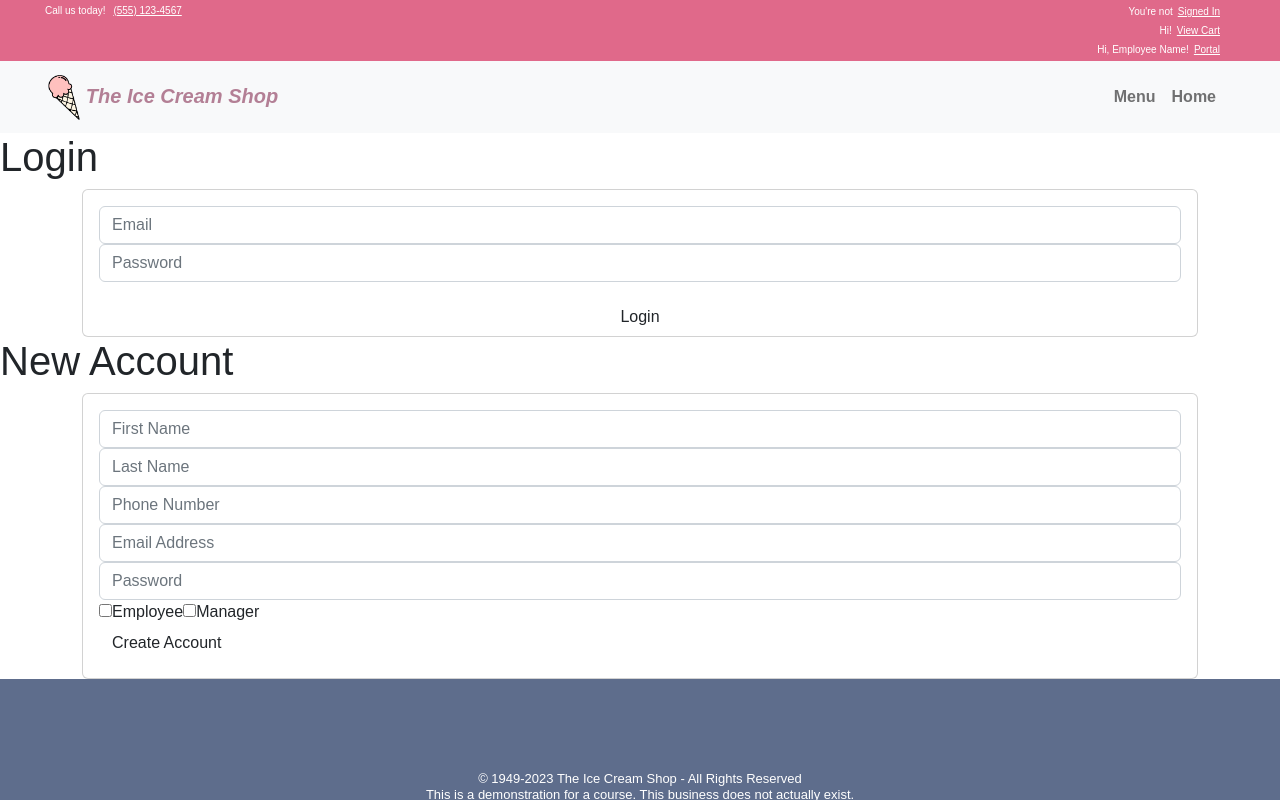
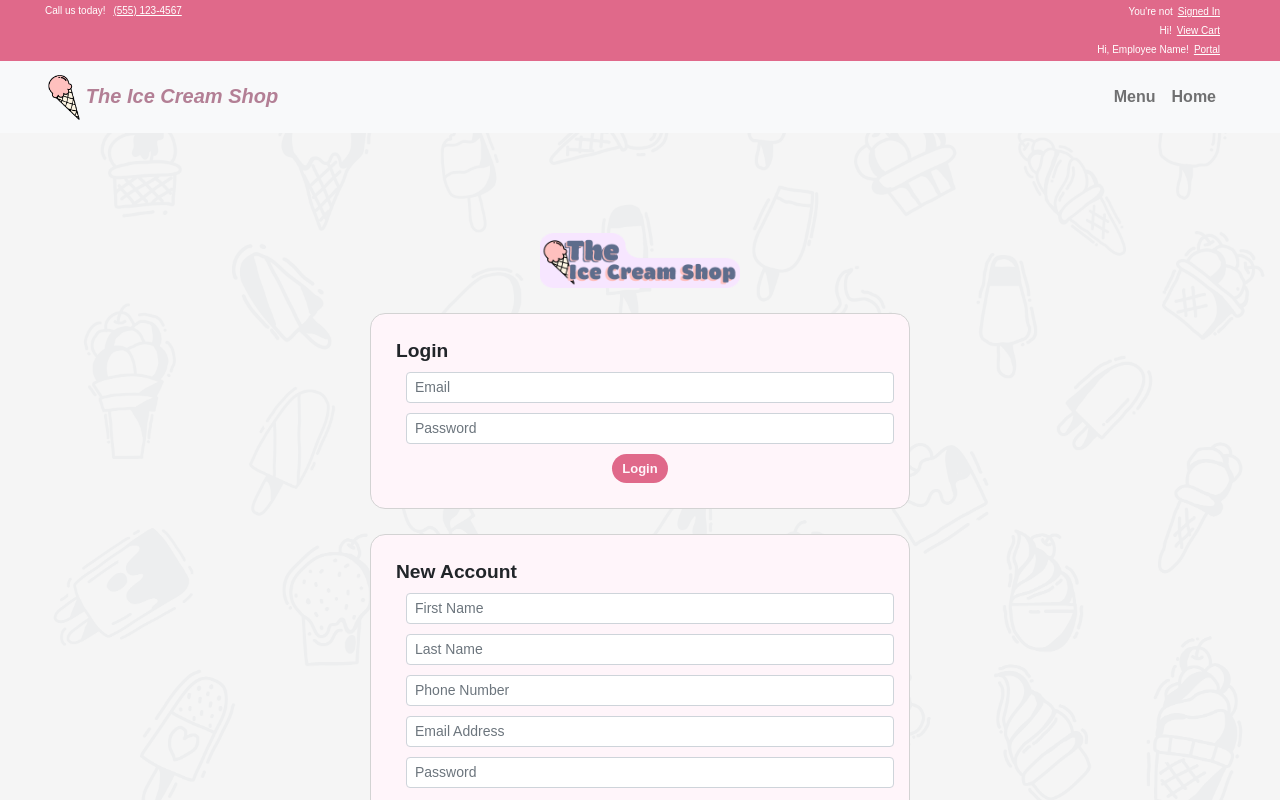
Before and after one commit to setharvila/iceCreamShop, an Angular app in the folder ice-cream-shop/: page / in a window 1280 px wide. Both pictures are taken after a click on the link "Signed In". Shown: the top 800 px of the page. Built offline with nearby package versions, Linux system fonts and the light colour scheme; a web font is replaced by a local one.

Commit message:
LoginStyled

```diff
--- a/ice-cream-shop/src/app/app.module.ts
+++ b/ice-cream-shop/src/app/app.module.ts
@@ -10,6 +10,7 @@ import { ReactiveFormsModule } from '@angular/forms';
 import { LoginBarComponent } from './components/login-bar/login-bar.component';
 import { CartComponent } from './components/cart/cart.component';
 import { LoginComponent } from './components/login/login.component';
+import { CartService } from './services/cart.service';
 
 @NgModule({
   declarations: [
@@ -26,7 +27,7 @@ import { LoginComponent } from './components/login/login.component';
     BrowserModule,
     ReactiveFormsModule,
   ],
-  providers: [],
+  providers: [CartService],
   bootstrap: [AppComponent]
 })
 export class AppModule { }
--- a/ice-cream-shop/src/app/components/cart/cart.component.css
+++ b/ice-cream-shop/src/app/components/cart/cart.component.css
@@ -21,7 +21,7 @@
   padding: 3px;
   font-family: Arial, Helvetica, sans-serif;
 }
-  .form-group{
+.form-group {
   padding: 10px;
   margin-left: 27px;
 }
--- a/ice-cream-shop/src/app/components/login/login.component.css
+++ b/ice-cream-shop/src/app/components/login/login.component.css
@@ -0,0 +1,28 @@
+.body-content {
+  text-align: center;
+  background-color: whitesmoke;
+  background-image: url("../../../assets/images/bgImg.png");
+  background-size: cover;
+  background-repeat: repeat;
+  padding: 100px;
+}
+
+h1 {
+  font-family: brevia, sans-serif;
+  font-weight: 700;
+  text-align: start;
+  font-size: larger;
+}
+
+.newAcct,
+.login {
+  margin: 25px 25%;
+  padding: 25px;
+  border-radius: 15px;
+  background-color: #fff5fa;
+  border: lightgray 1px solid;
+}
+
+input {
+  margin: 10px;
+}
--- a/ice-cream-shop/src/app/components/login/login.component.html
+++ b/ice-cream-shop/src/app/components/login/login.component.html
@@ -1,37 +1,38 @@
+<div class="body-content">
+  <img src="../../../assets/images/logo.png" width="200px" />
+
+  <div class="login">
     <h1>Login</h1>
-<div class="container">
-  <div class="card">
+
     <div class="card-body">
       <input
         type="email"
-        class="form-control"
+        class="form-control form-control-sm"
         placeholder="Email"
         #emailInput
       />
       <input
         type="text"
-        class="form-control"
+        class="form-control form-control-sm"
         placeholder="Password"
         #passwordInput
       />
     </div>
     <button
-      class="btn"
+      class="btn-pink-fill"
       (click)="canLogin(emailInput.value, passwordInput.value)"
     >
       Login
     </button>
   </div>
-</div>
 
+  <div class="newAcct">
     <h1>New Account</h1>
-<div class="container">
-  <div class="card">
-    <div class="card-body">
+
     <div class="form-group">
       <input
         type="text"
-          class="form-control"
+        class="form-control form-control-sm"
         #firstName
         placeholder="First Name"
       />
@@ -39,7 +40,7 @@
     <div class="form-group">
       <input
         type="text"
-          class="form-control"
+        class="form-control form-control-sm"
         #lastName
         placeholder="Last Name"
       />
@@ -47,7 +48,7 @@
     <div class="form-group">
       <input
         type="number"
-          class="form-control"
+        class="form-control form-control-sm"
         #phone
         placeholder="Phone Number"
       />
@@ -55,7 +56,7 @@
     <div class="form-group">
       <input
         type="text"
-          class="form-control"
+        class="form-control form-control-sm"
         #email
         placeholder="Email Address"
       />
@@ -63,7 +64,7 @@
     <div class="form-group">
       <input
         type="text"
-          class="form-control"
+        class="form-control form-control-sm"
         #password
         placeholder="Password"
       />
@@ -87,7 +88,7 @@
       >
     </div>
     <button
-        class="btn"
+      class="btn-pink-fill"
       (click)="
         addNewAccount(
           firstName.value,
@@ -104,4 +105,3 @@
     </button>
   </div>
 </div>
-</div>
```
Lines whose indentation alone changed are shown as unchanged.
